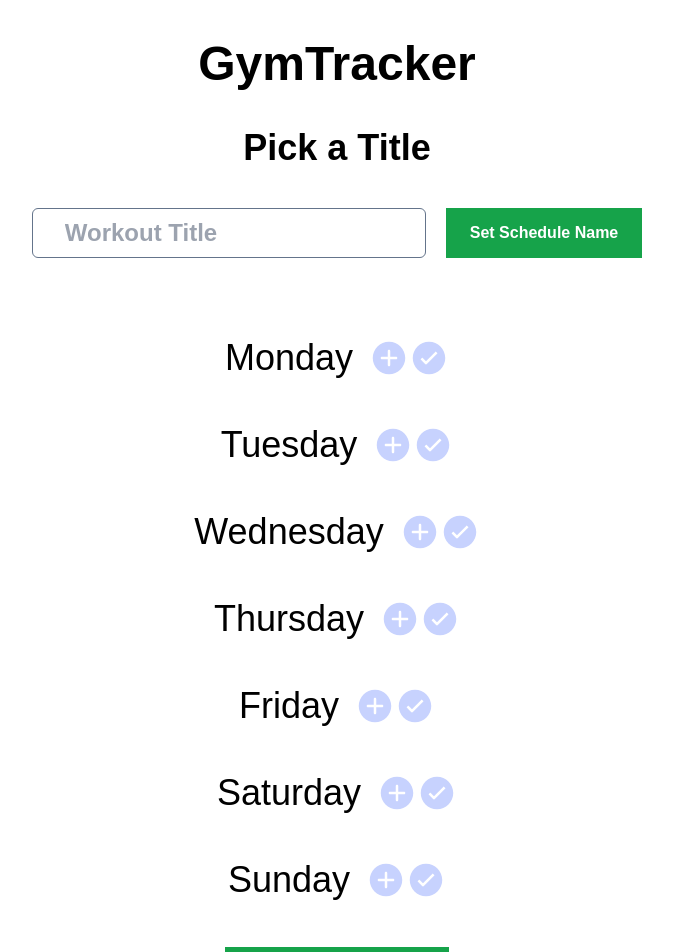
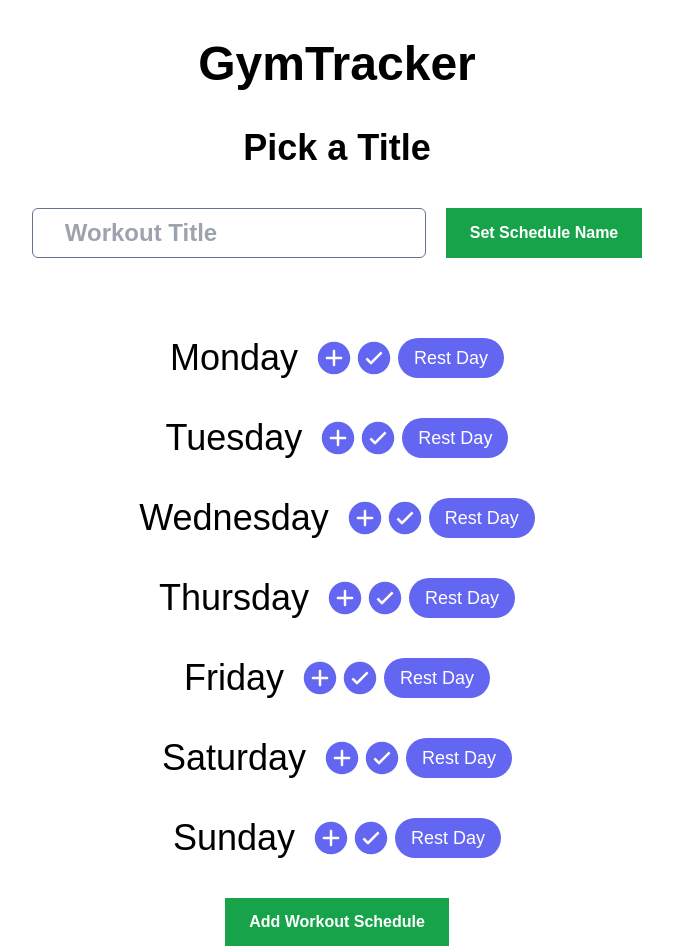
Before and after one commit to TonyNgyen/GymTracker-prototype, a Next.js app: page /addWorkoutSchedule in a window 1280 px wide. Shown: the top 952 px of the page, without its empty margins (303-976 px from the left). Built offline with nearby package versions, Linux system fonts and the light colour scheme.

Commit message:
Adding styling for rest day functionality

```diff
--- a/app/addWorkoutSchedule/page.jsx
+++ b/app/addWorkoutSchedule/page.jsx
@@ -403,10 +403,9 @@ export default function AddWorkout() {
 
       {/* MONDAY SECTION */}
       <main className="grid place-items-center">
-        <article className="flex mb-10 ">
-          <h1 className="text-4xl mr-4">Monday</h1>
-          <div>
-            <button onClick={toggleModalMonday} className="text-indigo-200">
+        <article className="flex mb-10">
+          <h1 className={(restMonday ? "line-through" : "") + " text-4xl mr-4"}>Monday</h1>
+            <button onClick={toggleModalMonday} className={(restMonday ? "text-indigo-200" : "text-indigo-500")}>
               <IoIosAddCircle size={40} />
             </button>
             {modalMonday && (
@@ -472,10 +471,12 @@ export default function AddWorkout() {
                 </form>
               </div>
             )}
-            <button onClick={confirmWorkoutMonday} className="text-indigo-200">
+            <button onClick={confirmWorkoutMonday} className={(restMonday ? "text-indigo-200" : "text-indigo-500")}>
               <IoIosCheckmarkCircle size={40} />
             </button>
-          </div>
+            <button onClick={toggleRestMonday} className= {(restMonday ? "bg-red-500" : "bg-indigo-500") + " px-4 rounded-full ml-1 text-lg text-white"}>
+              Rest Day
+            </button>
         </article>
 
         {mondayWorkouts.map((workout) => (
@@ -498,9 +499,8 @@ export default function AddWorkout() {
 
         {/* TUESDAY SECTION */}
         <article className="flex mb-10">
-          <h1 className="text-4xl mr-4">Tuesday</h1>
-          <div>
-            <button onClick={toggleModalTuesday} className="text-indigo-200">
+        <h1 className={(restTuesday ? "line-through" : "") + " text-4xl mr-4"}>Tuesday</h1>
+          <button onClick={toggleModalTuesday} className={(restTuesday ? "text-indigo-200" : "text-indigo-500")}>
               <IoIosAddCircle size={40} />
             </button>
             {modalTuesday && (
@@ -566,10 +566,12 @@ export default function AddWorkout() {
                 </form>
               </div>
             )}
-            <button onClick={confirmWorkoutTuesday} className="text-indigo-200">
+            <button onClick={confirmWorkoutTuesday} className={(restTuesday ? "text-indigo-200" : "text-indigo-500")}>
               <IoIosCheckmarkCircle size={40} />
             </button>
-          </div>
+            <button onClick={toggleRestTuesday} className= {(restTuesday ? "bg-red-500" : "bg-indigo-500") + " px-4 rounded-full ml-1 text-lg text-white"}>
+              Rest Day
+            </button>
         </article>
 
         {tuesdayWorkouts.map((workout) => (
@@ -592,9 +594,8 @@ export default function AddWorkout() {
 
         {/* WEDNESDAY SECTION */}
         <article className="flex mb-10">
-          <h1 className="text-4xl mr-4">Wednesday</h1>
-          <div>
-            <button onClick={toggleModalWednesday} className="text-indigo-200">
+        <h1 className={(restWednesday ? "line-through" : "") + " text-4xl mr-4"}>Wednesday</h1>
+          <button onClick={toggleModalWednesday} className={(restWednesday ? "text-indigo-200" : "text-indigo-500")}>
               <IoIosAddCircle size={40} />
             </button>
             {modalWednesday && (
@@ -660,13 +661,12 @@ export default function AddWorkout() {
                 </form>
               </div>
             )}
-            <button
-              onClick={confirmWorkoutWednesday}
-              className="text-indigo-200"
-            >
+            <button onClick={confirmWorkoutWednesday} className={(restWednesday ? "text-indigo-200" : "text-indigo-500")}>
               <IoIosCheckmarkCircle size={40} />
             </button>
-          </div>
+            <button onClick={toggleRestWednesday} className= {(restWednesday ? "bg-red-500" : "bg-indigo-500") + " px-4 rounded-full ml-1 text-lg text-white"}>
+              Rest Day
+            </button>
         </article>
 
         {wednesdayWorkouts.map((workout) => (
@@ -689,9 +689,8 @@ export default function AddWorkout() {
 
         {/* THURSDAY SECTION */}
         <article className="flex mb-10">
-          <h1 className="text-4xl mr-4">Thursday</h1>
-          <div>
-            <button onClick={toggleModalThursday} className="text-indigo-200">
+        <h1 className={(restThursday ? "line-through" : "") + " text-4xl mr-4"}>Thursday</h1>
+          <button onClick={toggleModalThursday} className={(restThursday ? "text-indigo-200" : "text-indigo-500")}>
               <IoIosAddCircle size={40} />
             </button>
             {modalThursday && (
@@ -757,13 +756,12 @@ export default function AddWorkout() {
                 </form>
               </div>
             )}
-            <button
-              onClick={confirmWorkoutThursday}
-              className="text-indigo-200"
-            >
+            <button onClick={confirmWorkoutThursday} className={(restThursday ? "text-indigo-200" : "text-indigo-500")}>
               <IoIosCheckmarkCircle size={40} />
             </button>
-          </div>
+            <button onClick={toggleRestThursday} className= {(restThursday ? "bg-red-500" : "bg-indigo-500") + " px-4 rounded-full ml-1 text-lg text-white"}>
+              Rest Day
+            </button>
         </article>
 
         {thursdayWorkouts.map((workout) => (
@@ -786,9 +784,8 @@ export default function AddWorkout() {
 
         {/* FRIDAY SECTION */}
         <article className="flex mb-10">
-          <h1 className="text-4xl mr-4">Friday</h1>
-          <div>
-            <button onClick={toggleModalFriday} className="text-indigo-200">
+        <h1 className={(restFriday ? "line-through" : "") + " text-4xl mr-4"}>Friday</h1>
+          <button onClick={toggleModalFriday} className={(restFriday ? "text-indigo-200" : "text-indigo-500")}>
               <IoIosAddCircle size={40} />
             </button>
             {modalFriday && (
@@ -854,10 +851,12 @@ export default function AddWorkout() {
                 </form>
               </div>
             )}
-            <button onClick={confirmWorkoutFriday} className="text-indigo-200">
+            <button onClick={confirmWorkoutFriday} className={(restFriday ? "text-indigo-200" : "text-indigo-500")}>
               <IoIosCheckmarkCircle size={40} />
             </button>
-          </div>
+            <button onClick={toggleRestFriday} className= {(restFriday ? "bg-red-500" : "bg-indigo-500") + " px-4 rounded-full ml-1 text-lg text-white"}>
+              Rest Day
+            </button>
         </article>
 
         {fridayWorkouts.map((workout) => (
@@ -880,9 +879,8 @@ export default function AddWorkout() {
 
         {/* SATURDAY SECTION */}
         <article className="flex mb-10">
-          <h1 className="text-4xl mr-4">Saturday</h1>
-          <div>
-            <button onClick={toggleModalSaturday} className="text-indigo-200">
+        <h1 className={(restSaturday ? "line-through" : "") + " text-4xl mr-4"}>Saturday</h1>
+          <button onClick={toggleModalSaturday} className={(restSaturday ? "text-indigo-200" : "text-indigo-500")}>
               <IoIosAddCircle size={40} />
             </button>
             {modalSaturday && (
@@ -948,13 +946,12 @@ export default function AddWorkout() {
                 </form>
               </div>
             )}
-            <button
-              onClick={confirmWorkoutSaturday}
-              className="text-indigo-200"
-            >
+            <button onClick={confirmWorkoutSaturday} className={(restSaturday ? "text-indigo-200" : "text-indigo-500")}>
               <IoIosCheckmarkCircle size={40} />
             </button>
-          </div>
+            <button onClick={toggleRestSaturday} className= {(restSaturday ? "bg-red-500" : "bg-indigo-500") + " px-4 rounded-full ml-1 text-lg text-white"}>
+              Rest Day
+            </button>
         </article>
 
         {saturdayWorkouts.map((workout) => (
@@ -977,9 +974,8 @@ export default function AddWorkout() {
 
         {/* SUNDAY SECTION */}
         <article className="flex mb-10">
-          <h1 className="text-4xl mr-4">Sunday</h1>
-          <div>
-            <button onClick={toggleModalSunday} className="text-indigo-200">
+        <h1 className={(restSunday ? "line-through" : "") + " text-4xl mr-4"}>Sunday</h1>
+          <button onClick={toggleModalSunday} className={(restSunday ? "text-indigo-200" : "text-indigo-500")}>
               <IoIosAddCircle size={40} />
             </button>
             {modalSunday && (
@@ -1045,10 +1041,12 @@ export default function AddWorkout() {
                 </form>
               </div>
             )}
-            <button onClick={confirmWorkoutSunday} className="text-indigo-200">
+            <button onClick={confirmWorkoutSunday} className={(restSunday ? "text-indigo-200" : "text-indigo-500")}>
               <IoIosCheckmarkCircle size={40} />
             </button>
-          </div>
+            <button onClick={toggleRestSunday} className= {(restSunday ? "bg-red-500" : "bg-indigo-500") + " px-4 rounded-full ml-1 text-lg text-white"}>
+              Rest Day
+            </button>
         </article>
 
         {sundayWorkouts.map((workout) => (
```
